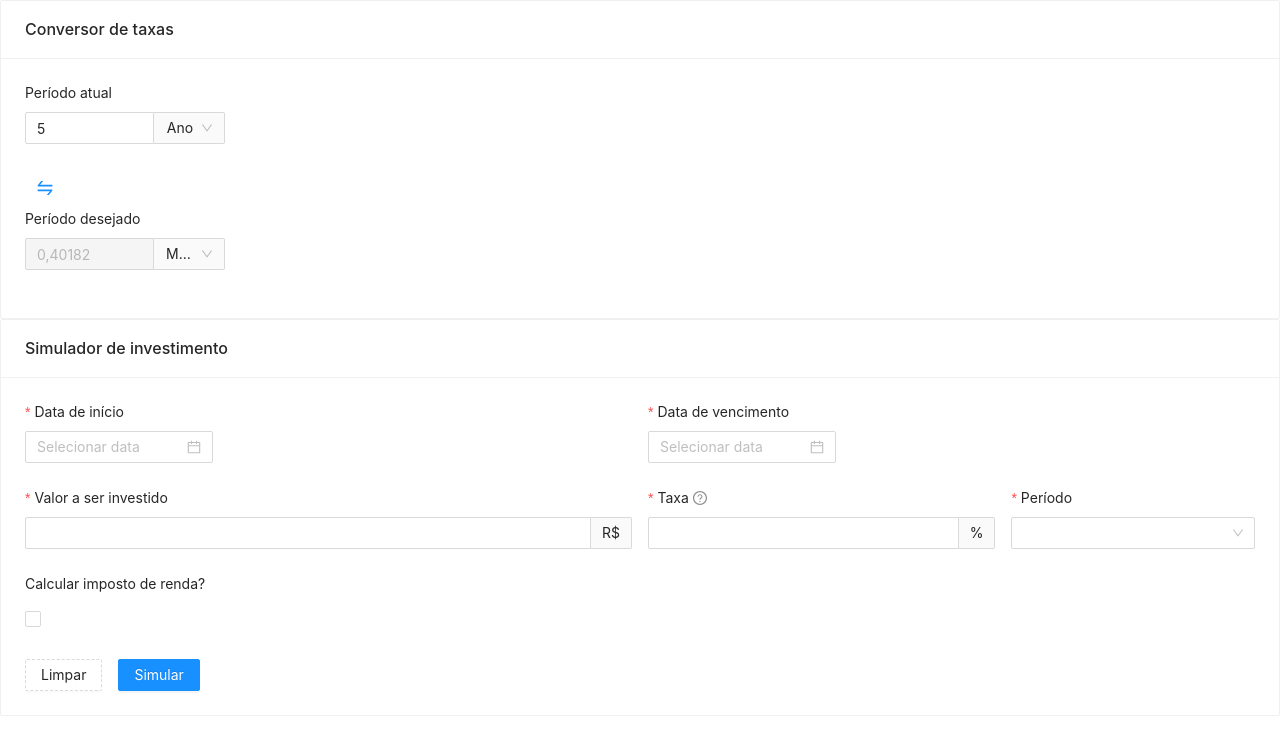
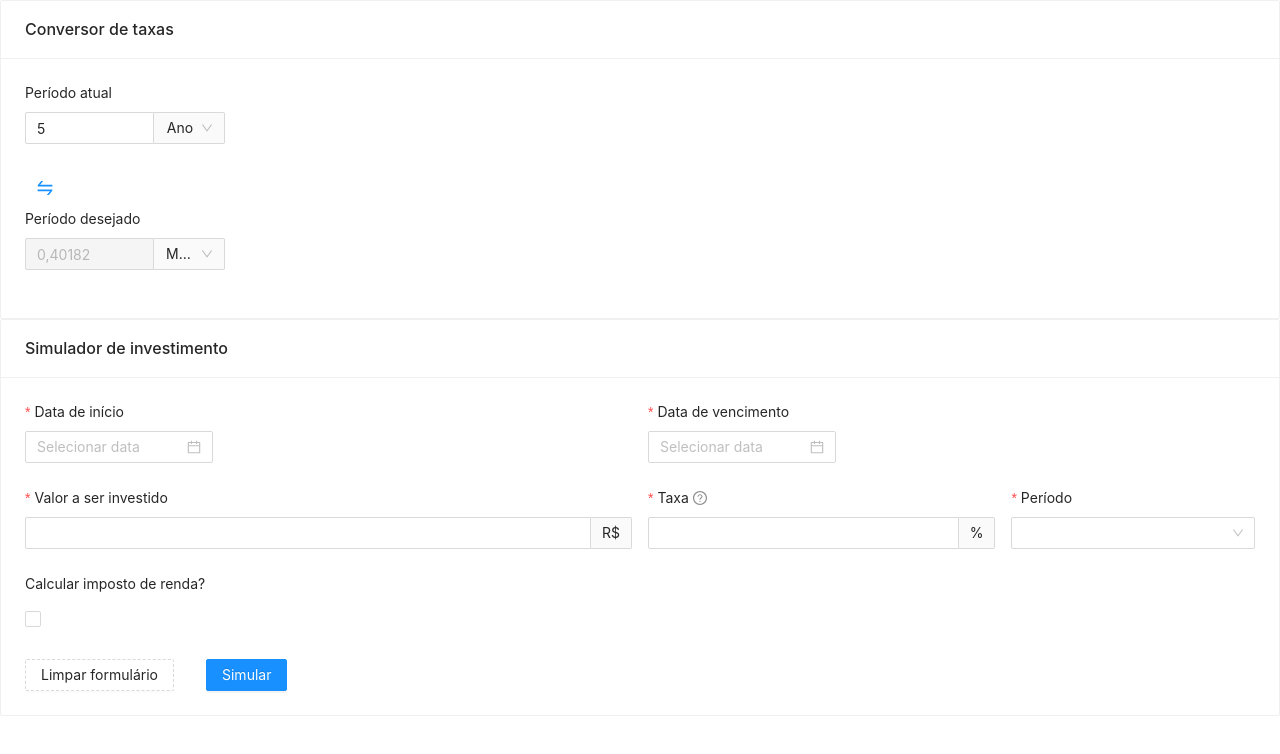
Before and after one commit to Pacheco95/smartinvest, a React (Vite) app: page / in a window 1280 px wide. Shown: the top 754 px of the page. Built offline with nearby package versions, Linux system fonts and the light colour scheme.

Commit message:
feat: separate clear button actions

```diff
--- a/src/components/Simulator.tsx
+++ b/src/components/Simulator.tsx
@@ -95,6 +95,9 @@ const Simulator = () => {
 
   const resetFormValues = () => {
     form.resetFields()
+  }
+
+  const clearSimulations = () => {
     setSimulations([])
   }
 
@@ -169,9 +172,17 @@ const Simulator = () => {
         <Row gutter={16}>
           <Col>
             <Button type="dashed" onClick={resetFormValues}>
-              Limpar
+              Limpar formulário
             </Button>
           </Col>
+          {!!simulations.length && (
+            <Col>
+              <Button type="dashed" onClick={clearSimulations}>
+                Limpar simulações
+              </Button>
+            </Col>
+          )}
+          <Col className="flex-1" />
           <Col>
             <Button type="primary" onClick={submitForm}>
               Simular
```
